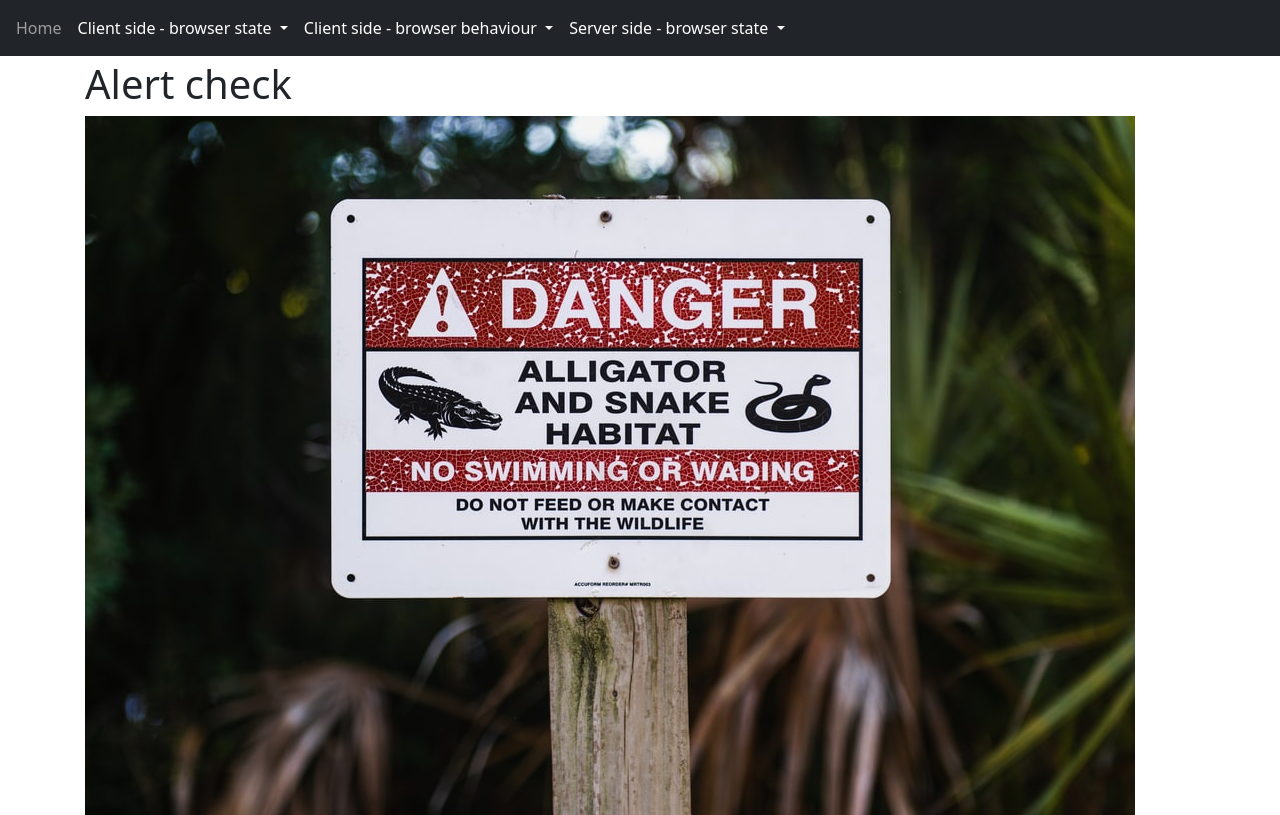
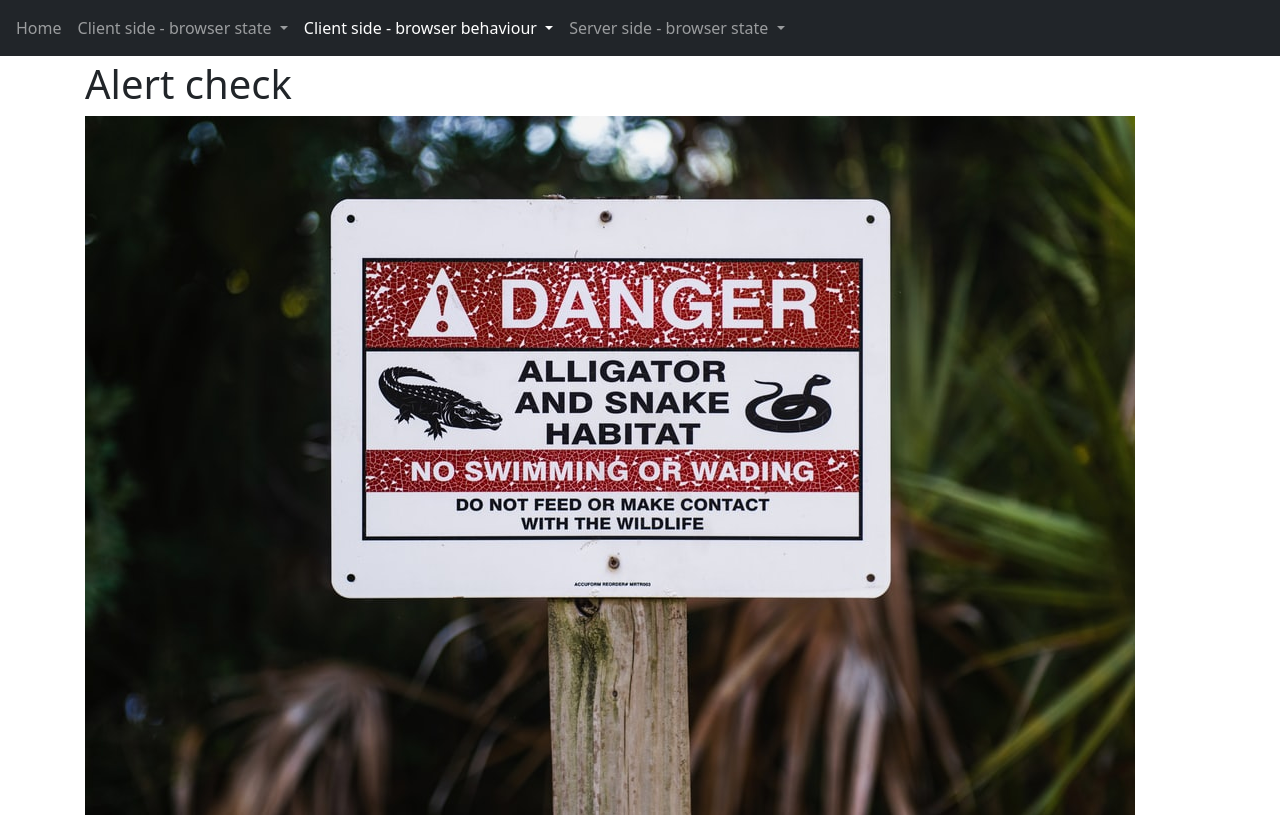
Before and after one commit to Wachizungu/cloakingDemoSite, a Django app: page /cloakingsite/alert in a window 1280 px wide. Shown: the top 815 px of the page. Run offline with Django 3.2, Linux system fonts and the light colour scheme; some libraries are stand-ins or nearby versions.

Commit message:
Fix navbar highlighting

```diff
--- a/cloakingSite/templates/cloakingSite/base.html
+++ b/cloakingSite/templates/cloakingSite/base.html
@@ -31,8 +31,9 @@
                     <li class="nav-item">
                         <a class="nav-link{% if nbar == 'home' %} active{% endif %}" href="/cloakingsite">Home</a>
                     </li>
-                    <li class="nav-item dropdown{% if nbar == 'fingerprintjs' or nbar == 'microphonecheck' or nbar == 'speakerscheck' or nbar == 'webcamcheck' %} active{% endif %}">
-                        <a class="nav-link dropdown-toggle active" href="#" id="clientSideState" role="button"
+                    <li class="nav-item dropdown">
+                        <a class="nav-link dropdown-toggle{% if nbar == 'fingerprintjs' or nbar == 'microphonecheck' or nbar == 'speakerscheck' or nbar == 'webcamcheck' or nbar == 'immediatebrowserhistory' %} active{% endif %}"
+                           href="#" id="clientSideState" role="button"
                            data-bs-toggle="dropdown" aria-expanded="false">
                             Client side - browser state
                         </a>
@@ -49,8 +50,9 @@
                                    href="/cloakingsite/browserhistorycheck">Immediate browser history check</a></li>
                         </ul>
                     </li>
-                    <li class="nav-item dropdown{% if nbar == 'simple_captcha' or nbar == 'recaptchav2' or nbar == 'recaptchav3' or nbar == 'alert' %} active{% endif %}">
-                        <a class="nav-link dropdown-toggle active" href="#" id="clientSideBehaviour" role="button"
+                    <li class="nav-item dropdown">
+                        <a class="nav-link dropdown-toggle{% if nbar == 'simple_captcha' or nbar == 'recaptchav2' or nbar == 'recaptchav3' or nbar == 'alert' %} active{% endif %}"
+                           href="#" id="clientSideBehaviour" role="button"
                            data-bs-toggle="dropdown" aria-expanded="false">
                             Client side - browser behaviour
                         </a>
@@ -65,8 +67,9 @@
                                    href="/cloakingsite/alert">alert</a></li>
                         </ul>
                     </li>
-                    <li class="nav-item dropdown{% if nbar == 'geo_check' or nbar == 'referrercheck' or nbar == 'useragentcheck' %} active{% endif %}">
-                        <a class="nav-link dropdown-toggle active" href="#" id="clientSideBehaviour" role="button"
+                    <li class="nav-item dropdown">
+                        <a class="nav-link dropdown-toggle{% if nbar == 'geo_check' or nbar == 'referrercheck' or nbar == 'useragentcheck' %} active{% endif %}"
+                           href="#" id="clientSideBehaviour" role="button"
                            data-bs-toggle="dropdown" aria-expanded="false">
                             Server side - browser state
                         </a>
```
